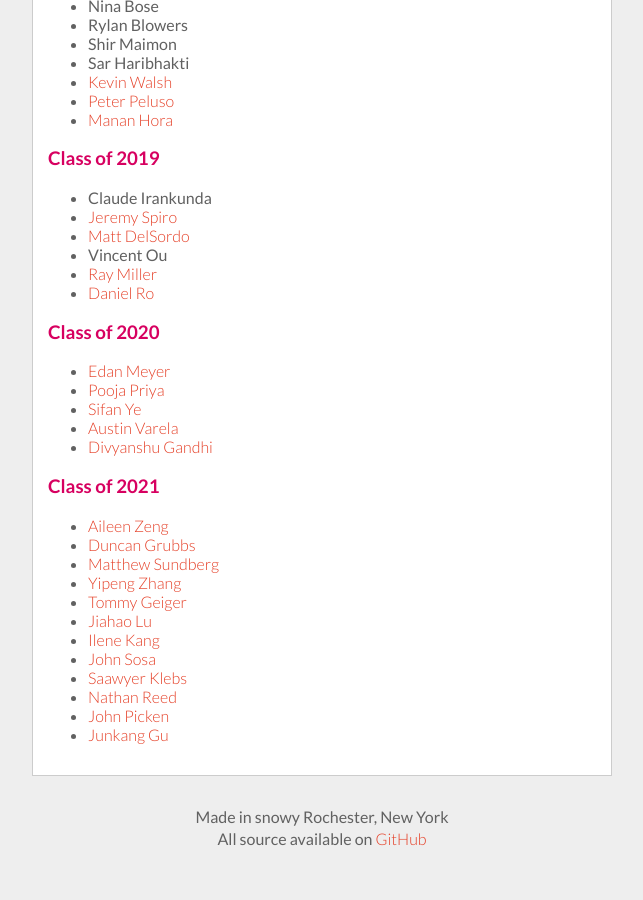
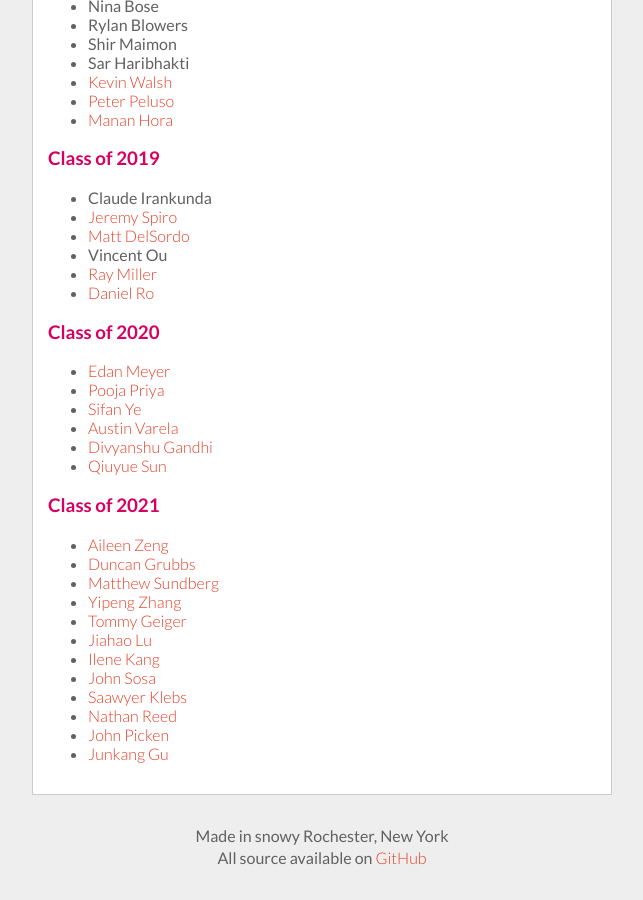
Before and after one commit to RocHack/rochack.org, a Jekyll site: the page built from about.html, in a window 1280 px wide and 900 px high, scrolled down 2051 px. Shown: the whole window, without its empty margins (318-961 px from the left). Built offline with Jekyll 4.4.1, drawn with Linux system fonts in a browser that asks for light colours.

Commit message:
added Qiuyue Sun

```diff
--- a/about.html
+++ b/about.html
@@ -206,6 +206,9 @@ members:
     -
         name: Divyanshu Gandhi
         link: https://github.com/dgandhi98
+    -
+        name: Qiuyue Sun
+        link: https://github.com/Chris6002
 
     2021:
     -
```
